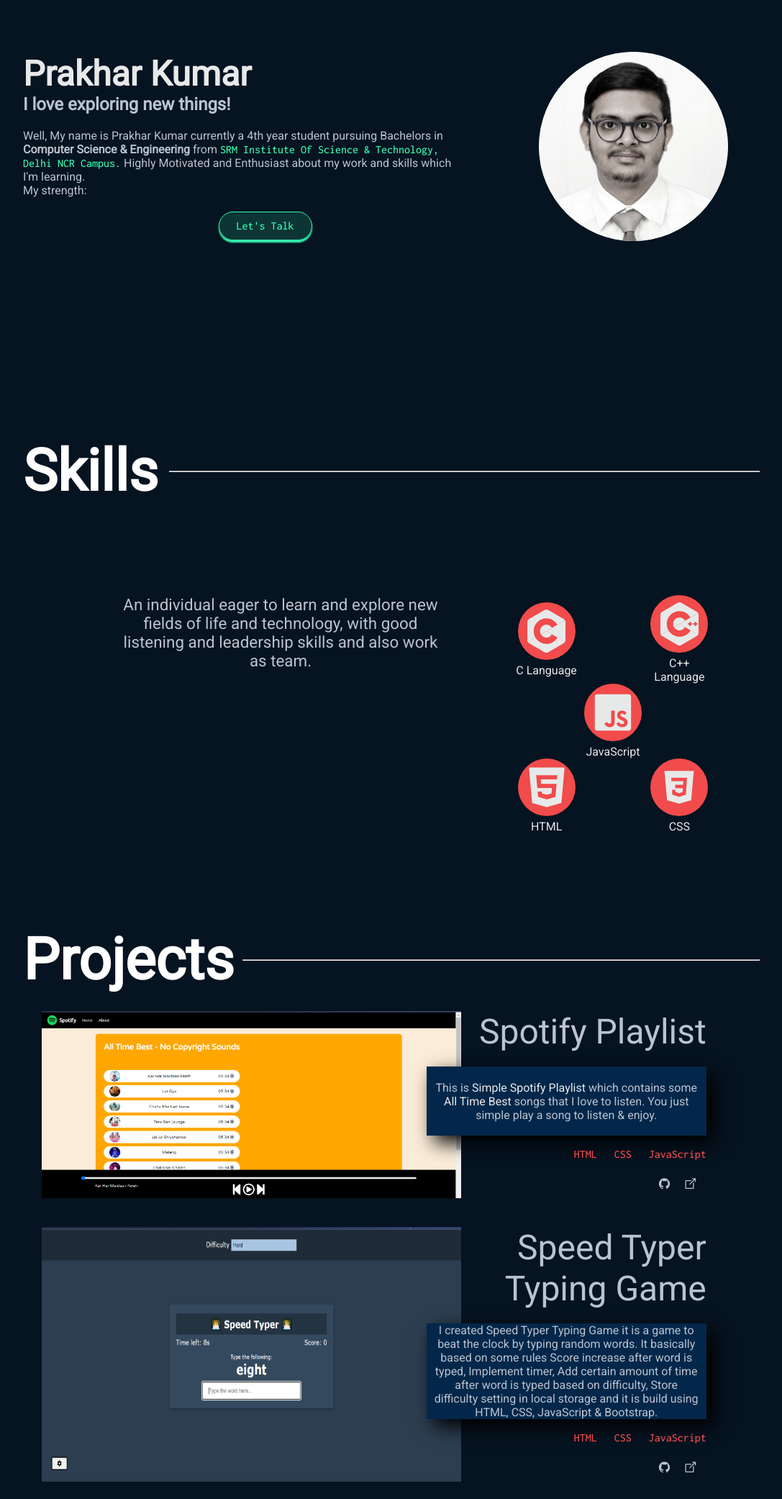
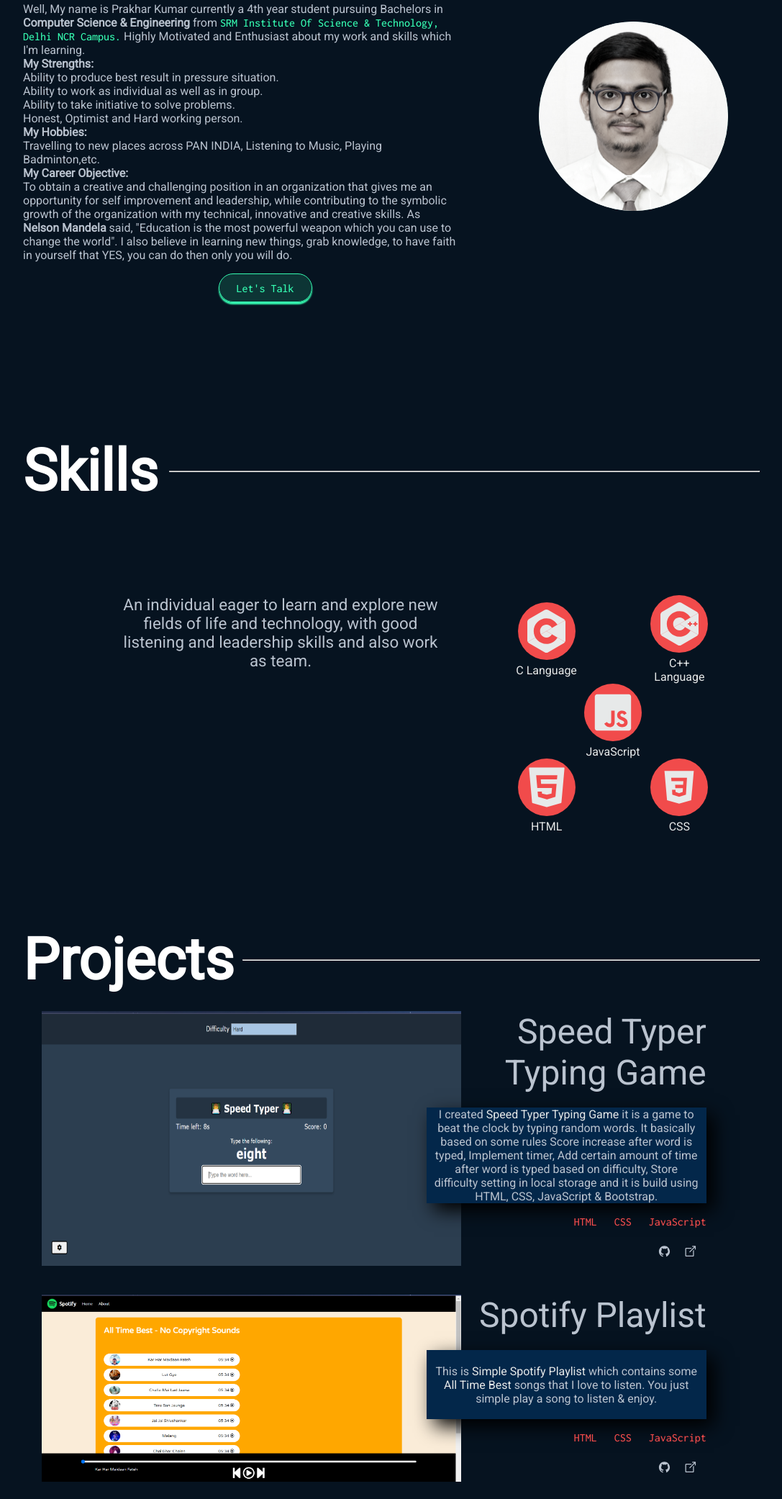
Before and after one commit to prak895/Personal-Website, a plain HTML site: page index.html in a window 1280 px wide. Shown: the part 1117-3200 px from the top of the page at 72% size, without its empty margins (96-1183 px from the left). Drawn offline with nearby package versions, Linux system fonts and the light colour scheme.

Commit message:
Update index.html

```diff
--- a/index.html
+++ b/index.html
@@ -115,7 +115,24 @@
                 <p>Well, My name is Prakhar Kumar currently a 4th year student pursuing Bachelors in <strong>Computer Science & Engineering </strong> from <a href="https://www.srmup.in/"
                         target="_blank">SRM Institute Of Science & Technology, Delhi NCR Campus.</a> Highly Motivated and Enthusiast about my work and skills which I'm learning.
                         <br />
-                        My strength:
+                        <strong>My Strengths:</strong>
+                        <br />
+                        Ability to produce best result in pressure situation.
+                        <br />
+                        Ability to work as individual as well as in group.
+                        <br />
+                        Ability to take initiative to solve problems.
+                        <br />
+                        Honest, Optimist and Hard working person.
+                        <br />
+                        <strong>My Hobbies:</strong>
+                        <br />
+                        Travelling to new places across PAN INDIA, Listening to Music, Playing Badminton,etc.
+                        <br />
+                        <strong>My Career Objective:</strong>
+                        <br />
+                        To obtain a creative and challenging position in an organization that gives me an opportunity for self improvement and leadership, while contributing to the symbolic growth of the organization with my technical, innovative and creative skills.
+                        As <strong>Nelson Mandela</strong> said, "Education is the most powerful weapon which you can use to change the world". I also believe in learning new things, grab knowledge, to have faith in yourself that YES, you can do then only you will do.
                       </p>
             </div>
             <a href="mailto:prakhukmr823@gmail.com"><button>Let's Talk</button></a>
@@ -176,6 +193,25 @@
             <hr>
         </div>
         <div class="wrap">
+
+            <div class="projectDetails">
+                <img src="./images/typing.png" class="projectImg typingImg" alt="Image of Project" data-aos="fade-right">
+                <div class="projectText weatherText" data-aos="fade-left">
+                    <h2>Speed Typer Typing Game</h2>
+                    <div class="details">
+                        <p>I created <span>Speed Typer Typing Game</span> it is a game to beat the clock by typing random words. It basically based on some rules Score increase after word is typed, Implement timer, Add certain amount of time after word is typed based on difficulty, Store difficulty setting in local storage and it is build using HTML, CSS, JavaScript & Bootstrap.
+                        </p>
+                    </div>
+                    <p><span>HTML</span> <span>CSS</span> <span>JavaScript</span></p>
+                    <div class="platforms">
+                        <a href="https://github.com/prak895/typing-game" target="_blank"><img
+                                src="./icons/github-project.svg" alt="Link for githu repo"></a>
+                        <a href="https://prak895.github.io/typing-game/" target="_blank"><img
+                                src="./icons/link.svg" alt="Link for project"></a>
+                    </div>
+                </div>
+            </div>
+
             <div class="projectDetails">
                 <img src="./images/spotify-playlist.png" class="projectImg playlistImg" alt="Image of Project" data-aos="fade-right">
                 <div class="projectText playlistText" data-aos="fade-left">
@@ -191,24 +227,6 @@
                                 src="./icons/github-project.svg" alt="Link for githu repo"></a>
                         <a href="https://prak895.github.io/spotify/" target="_blank"><img src="./icons/link.svg"
                                 alt="Link for project"></a>
-                    </div>
-                </div>
-            </div>
-
-            <div class="projectDetails">
-                <img src="./images/typing.png" class="projectImg weatherImg" alt="Image of Project" data-aos="fade-right">
-                <div class="projectText weatherText" data-aos="fade-left">
-                    <h2>Speed Typer Typing Game</h2>
-                    <div class="details">
-                        <p>I created Speed Typer Typing Game it is a game to beat the clock by typing random words. It basically based on some rules Score increase after word is typed, Implement timer, Add certain amount of time after word is typed based on difficulty, Store difficulty setting in local storage and it is build using HTML, CSS, JavaScript & Bootstrap.
-                        </p>
-                    </div>
-                    <p><span>HTML</span> <span>CSS</span> <span>JavaScript</span></p>
-                    <div class="platforms">
-                        <a href="https://github.com/prak895/typing-game" target="_blank"><img
-                                src="./icons/github-project.svg" alt="Link for githu repo"></a>
-                        <a href="https://prak895.github.io/typing-game/" target="_blank"><img
-                                src="./icons/link.svg" alt="Link for project"></a>
                     </div>
                 </div>
             </div>
```
